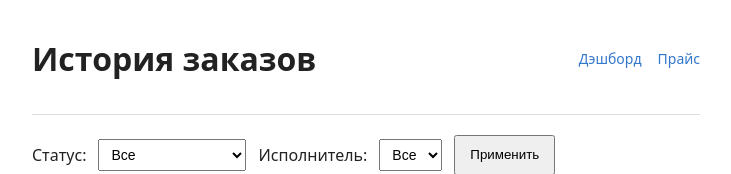
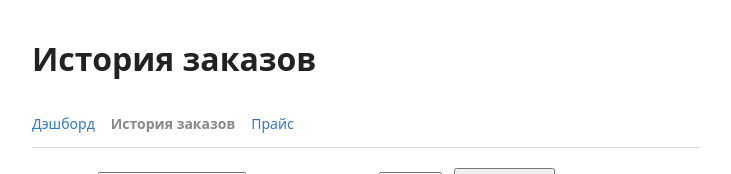
Before and after one commit to glorden/carpool-queue, a plain HTML site: page static/history.html in a window 1280 px wide. Shown: the top 174 px of the page, without its empty margins (274-1005 px from the left). Drawn offline with Linux system fonts and the light colour scheme; no server answers.

Commit message:
Единая навигация (nav.js), поиск на странице Прайс, STYLEGUIDE.md
Ссылки между страницами больше не дублируются в каждом HTML-файле —
список страниц теперь в одном месте (static/js/nav.js), рендерится
в одну строку под заголовком на каждой странице.

На Прайсе добавлен живой поиск по названию направления (без бэкенда,
фильтрация по тексту на клиенте).

STYLEGUIDE.md фиксирует базовые соглашения (мобильный брейкпоинт,
touch-таргеты, цвета, обязательный каркас страницы) для будущих
страниц.

```diff
--- a/static/css/style.css
+++ b/static/css/style.css
@@ -16,21 +16,31 @@ header {
     justify-content: space-between;
     align-items: center;
     gap: 8px 16px;
-    border-bottom: 1px solid #ddd;
-    padding-bottom: 12px;
-    margin-bottom: 20px;
+    margin-bottom: 12px;
 }
 
-header a {
+.site-nav {
+    display: flex;
+    flex-wrap: nowrap;
+    align-items: center;
+    gap: 16px;
+    overflow-x: auto;
+    padding-bottom: 14px;
+    margin-bottom: 20px;
+    border-bottom: 1px solid #ddd;
     font-size: 14px;
+}
+
+.site-nav a,
+.site-nav-current {
+    white-space: nowrap;
     text-decoration: none;
     color: #37c;
 }
 
-.page-nav {
-    display: flex;
-    flex-wrap: wrap;
-    gap: 4px 16px;
+.site-nav-current {
+    color: #888;
+    font-weight: 600;
 }
 
 .user-selector select {
@@ -209,6 +219,18 @@ header a {
     border-bottom: 2px solid #ccc;
 }
 
+.price-search-wrap {
+    margin-bottom: 8px;
+}
+
+#price-search {
+    width: 100%;
+    padding: 10px 12px;
+    font-size: 16px;
+    border: 1px solid #ccc;
+    border-radius: 6px;
+}
+
 .price-section {
     margin-bottom: 28px;
 }
--- a/static/history.html
+++ b/static/history.html
@@ -10,11 +10,9 @@
 <body>
     <header>
         <h1>История заказов</h1>
-        <nav class="page-nav">
-            <a href="/">Дэшборд</a>
-            <a href="/static/price.html">Прайс</a>
-        </nav>
     </header>
+
+    <nav id="site-nav" class="site-nav"></nav>
 
     <main>
         <section id="filters-section">
@@ -59,6 +57,7 @@
         </section>
     </main>
 
+    <script src="/static/js/nav.js"></script>
     <script src="/static/js/history.js"></script>
 </body>
 </html>
--- /dev/null
+++ b/static/js/nav.js
@@ -0,0 +1,24 @@
+const SITE_PAGES = [
+    { href: "/", label: "Дэшборд" },
+    { href: "/static/history.html", label: "История заказов" },
+    { href: "/static/price.html", label: "Прайс" },
+];
+
+function renderSiteNav() {
+    const container = document.getElementById("site-nav");
+    if (!container) return;
+
+    const currentPath = window.location.pathname;
+
+    container.innerHTML = SITE_PAGES.map((page) => {
+        const isCurrent =
+            page.href === currentPath ||
+            (page.href === "/" && currentPath === "/static/index.html");
+
+        return isCurrent
+            ? `<span class="site-nav-current">${page.label}</span>`
+            : `<a href="${page.href}">${page.label}</a>`;
+    }).join("");
+}
+
+renderSiteNav();
```
Also changed, not shown: static/index.html (+3 -5 lines), static/js/price.js (added, +43 -0 lines), 1 other file.
